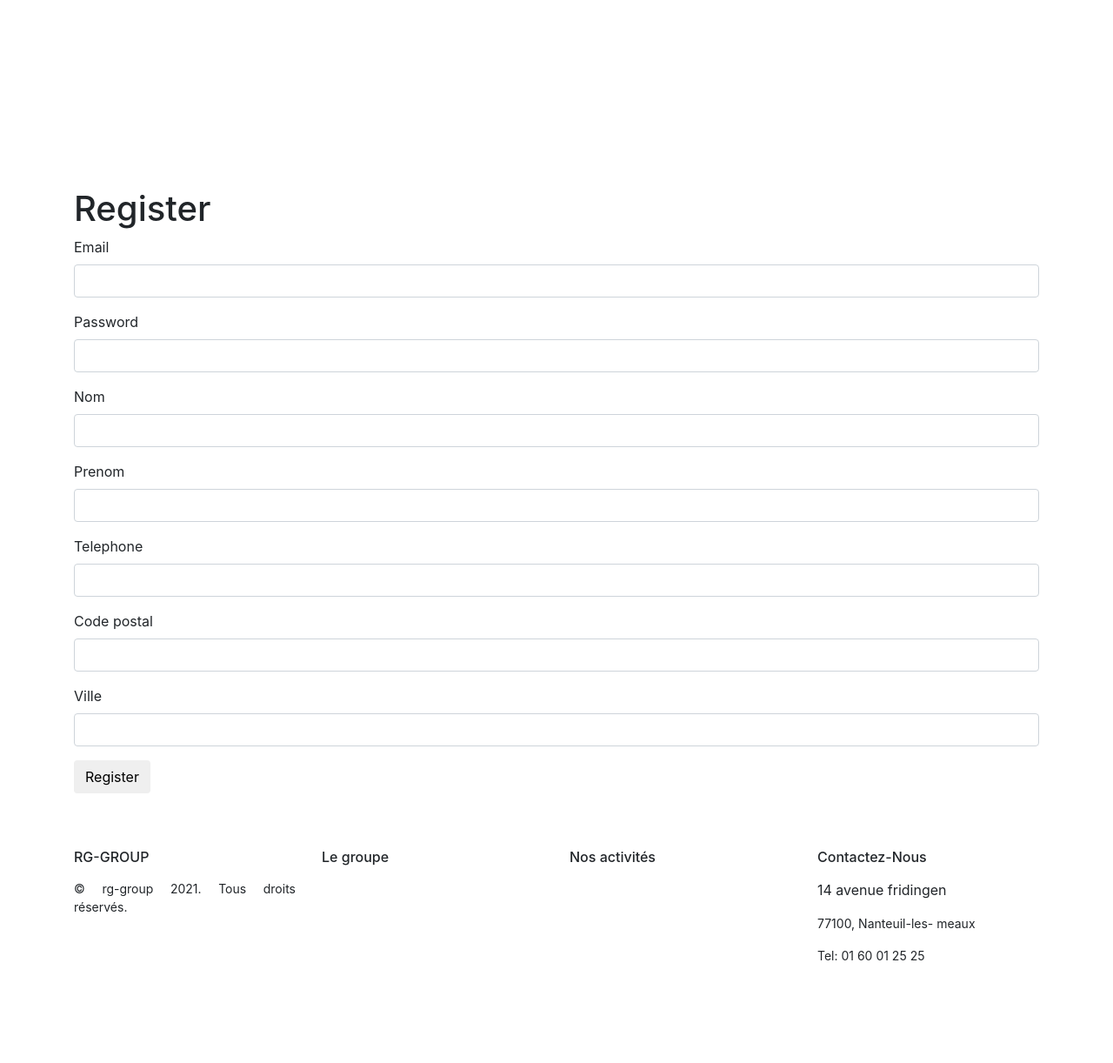
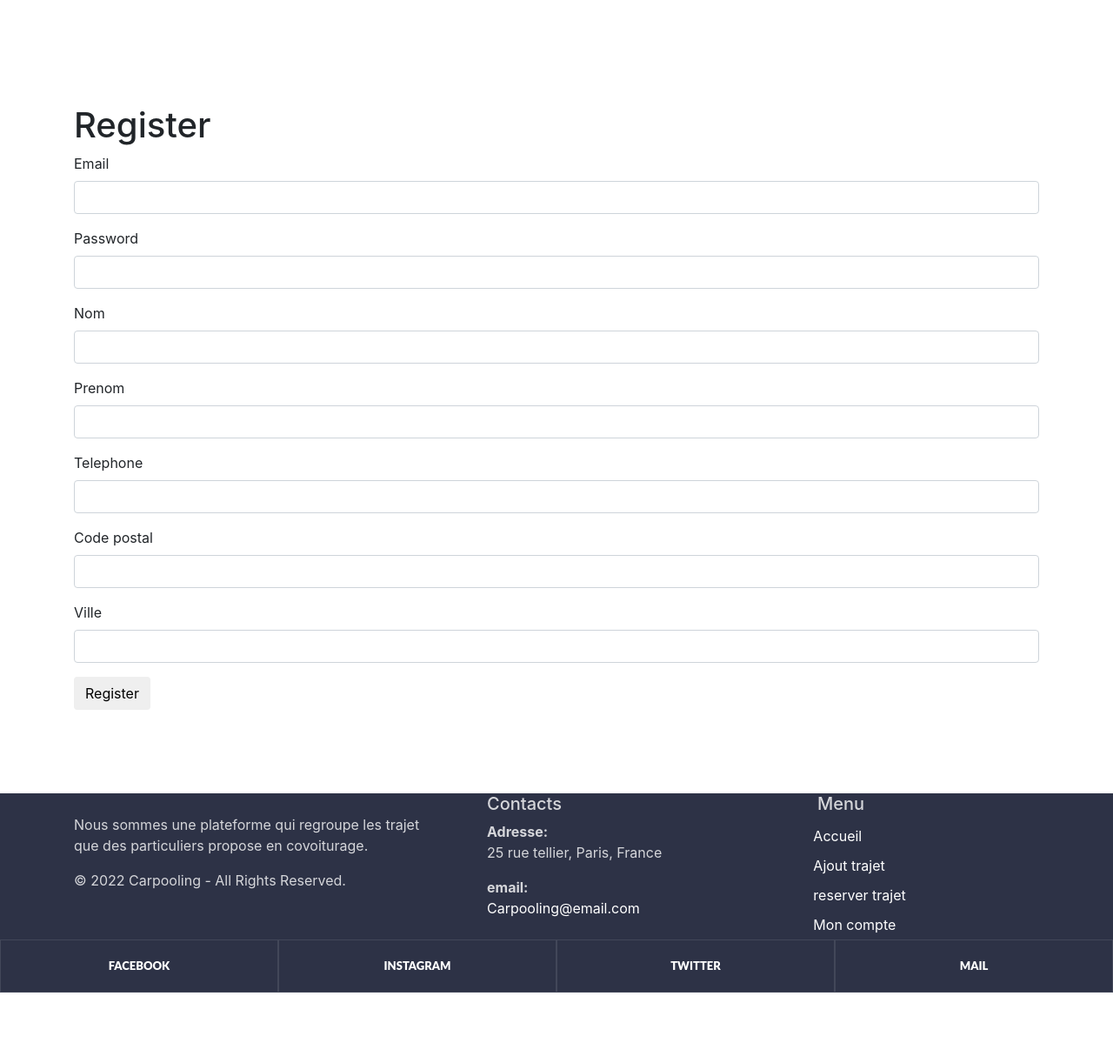
Before and after one commit to mylenegoberville/covoiturage, a Symfony app: template templates/registration/register.html.twig in a window 1280 px wide. Shown: the part 56-1278 px from the top of the page at 87% size. After the commit the page ends 1197 px from the top, so only its background shows below. Run offline with Twig, Linux system fonts and the light colour scheme; the template is opened without the code that fills it, so the values that code supplies are empty; form fields are guessed from the names that the template uses; some libraries are stand-ins or nearby versions.

Commit message:
udpate layout

```diff
--- a/templates/base.html.twig
+++ b/templates/base.html.twig
@@ -7,6 +7,7 @@
 
     {% block stylesheets %}
         {# Bootstrap CSS #}
+        <link href="//maxcdn.bootstrapcdn.com/bootstrap/4.1.1/css/bootstrap.min.css" rel="stylesheet" id="bootstrap-css">
         <link rel="stylesheet" href="https://maxcdn.bootstrapcdn.com/bootstrap/4.0.0/css/bootstrap.min.css" integrity="sha384-Gn5384xqQ1aoWXA+058RXPxPg6fy4IWvTNh0E263XmFcJlSAwiGgFAW/dAiS6JXm" crossorigin="anonymous">
     {% endblock %}
 
@@ -29,6 +30,8 @@
         <script src="https://cdnjs.cloudflare.com/ajax/libs/popper.js/1.12.9/umd/popper.min.js" integrity="sha384-ApNbgh9B+Y1QKtv3Rn7W3mgPxhU9K/ScQsAP7hUibX39j7fakFPskvXusvfa0b4Q" crossorigin="anonymous"></script>
         <script src="https://maxcdn.bootstrapcdn.com/bootstrap/4.0.0/js/bootstrap.min.js" integrity="sha384-JZR6Spejh4U02d8jOt6vLEHfe/JQGiRRSQQxSfFWpi1MquVdAyjUar5+76PVCmYl" crossorigin="anonymous"></script>
 
+        <script src="//maxcdn.bootstrapcdn.com/bootstrap/4.1.1/js/bootstrap.min.js"></script>
+        <script src="//cdnjs.cloudflare.com/ajax/libs/jquery/3.2.1/jquery.min.js"></script>
 </body>
 
 </html>
--- a/templates/layout/footer.html.twig
+++ b/templates/layout/footer.html.twig
@@ -1,75 +1,98 @@
 <!-- Footer-->
 <style>
-    a{
-        text-decoration: none;
-        color: white;
+    .context-dark, .bg-gray-dark, .bg-primary {
+        color: rgba(255, 255, 255, 0.8);
+    }
 
+    .footer-classic a, .footer-classic a:focus, .footer-classic a:active {
+        color: #ffffff;
     }
-    a:hover{
-        color: #868990;
+    .nav-list li {
+        padding-top: 5px;
+        padding-bottom: 5px;
     }
-    .hauteur{
 
-        padding-top: 5%;
+    .nav-list li a:hover:before {
+        margin-left: 0;
+        opacity: 1;
+        visibility: visible;
+    }
+
+    ul, ol {
+        list-style: none;
+        padding: 0;
+        margin: 0;
+    }
+
+    .social-inner {
+        display: flex;
+        flex-direction: column;
+        align-items: center;
+        width: 100%;
+        padding: 23px;
+        font: 900 13px/1 "Lato", -apple-system, BlinkMacSystemFont, "Segoe UI", Roboto, "Helvetica Neue", Arial, sans-serif;
+        text-transform: uppercase;
+        color: rgba(255, 255, 255, 0.5);
+    }
+    .social-container .col {
+        border: 1px solid rgba(255, 255, 255, 0.1);
+    }
+    .nav-list li a:before {
+        content: "\f14f";
+        font: 400 21px/1 "Material Design Icons";
+        color: #4d6de6;
+        display: inline-block;
+        vertical-align: baseline;
+        margin-left: -28px;
+        margin-right: 7px;
+        opacity: 0;
+        visibility: hidden;
+        transition: .22s ease;
     }
 
 
     </style>
-    <footer class="footer hauteur text-justify  ">
-
-       <div class=" container ">
-           <div class="row ">
-               <!-- Footer Social Icons-->
-               <div class=" col-lg-3  mb-lg-0">
-                   <h6 class="mb-3"> RG-GROUP</h6>
-                   <p class="underline_text1"></p>
-                   <p style="font-size: 14px" class="sous_text_footer"> © rg-group 2021. Tous droits réservés.</p>
-
-                  <!-- <a class="btn btn-outline-light btn-social mx-1" href="#!"><i class="fab fa-fw fa-facebook-f"></i></a>
-                   <a class="btn btn-outline-light btn-social mx-1" href="#!"><i class="fab fa-fw fa-twitter"></i></a>
-                   <a class="btn btn-outline-light btn-social mx-1" href="#!"><i class="fab fa-fw fa-linkedin-in"></i></a>
-                   <a class="btn btn-outline-light btn-social mx-1" href="#!"><i class="fab fa-fw fa-dribbble"></i></a>-->
-               </div>
-               <!-- Footer About Text-->
-               <div class="col-lg-3 ">
-                   <h6 class="mb-3 " > Le groupe</h6>
-                   <p class="underline_text"></p>
 
 
-                   <p style="font-size: 14px;" > <a class="sous_text_footer" href="https://rg-group.fr/qui-sommes-nous">  Qui sommes nous? </a></p>
-                   <P style="font-size: 14px;"> <a class="sous_text_footer" href="https://rg-group.fr/le-mot-de-la-fondatrice"> Le mot de la fondatrice </a></P>
-                   <p style="font-size: 14px;"> <a class="sous_text_footer" href=" https://rg-group.fr/rh-richesses-humaines"> RH-Richesse Humaine </a></p>
 
+    <br><br><br><br>
+<footer class="section footer-classic context-dark bg-image" style="background: #2d3246;">
+        <div class="container">
+          <div class="row row-30">
+            <div class="col-md-4 col-xl-5">
+              <div class="pr-xl-4">
+              </br>
+                <p>Nous sommes une plateforme qui regroupe les trajet que des particuliers propose en covoiturage.</p>
+                <!-- Rights-->
+                <p class="rights"><span>©  </span><span class="copyright-year">2022</span><span> </span><span>Carpooling</span><span> - </span><span>All Rights Reserved.</span></p>
               </div>
-
-               <div class="col-lg-3 ">
-                    <h6 class="mb-3"> Nos activités</h6>
-                    <p class="underline_text"></p>
-                    <p style="font-size: 14px;"><a class="sous_text_footer" href="https://rg-group.fr/desamiantage-et-depollution">
-                         Désamiantage déplombage
-                        <br>  décontruction </a>
-                    </p>
-                    <p style="font-size: 14px;"> <a class="sous_text_footer" href="https://rg-group.fr/couvreurs-et-cordistes"> Couvreurs et cordistes </a></p>
-                    <P style="font-size: 14px;"> <a class="sous_text_footer" href="https://rg-group.fr/transport-et-location-de-materiels-de-chantier">Transport et location de matériel de chantier </a></P>
-                    <p style="font-size: 14px;"> <a class="sous_text_footer" href=" https://rg-group.fr/metallerie/"> Entretien de verrières industrielles et parisiennes</a></p>
-
-
             </div>
-
-               <!-- Footer Contactez-nous-->
-               <div class="col-lg-3 mb-lg-0">
-                   <h6 class="mb-3 ">Contactez-Nous</h6>
-                   <p class="underline_text"></p>
-
-                   <p class="sous_text_footer ">14 avenue fridingen</p>
-                       <p style="font-size: 14px;"class="sous_text_footer">77100, Nanteuil-les- meaux </p>
-                       <p  style="font-size: 14px;"class="sous_text_footer">Tel: 01 60 01 25 25 </p>
-                   </p>
+            <div class="col-md-4">
+              <h5>Contacts</h5>
+              <dl class="contact-list">
+                <dt>Adresse:</dt>
+                <dd>25 rue tellier, Paris, France</dd>
+              </dl>
+              <dl class="contact-list">
+                <dt>email:</dt>
+                <dd><a href="mailto:#">Carpooling@email.com</a></dd>
+              </dl>
+            </div>
+            <div class="col-md-4 col-xl-3">
+              <h5>Menu</h5>
+              <ul class="nav-list">
+                <li><a href="#">Accueil</a></li>
+                <li><a href="#">Ajout trajet</a></li>
+                <li><a href="#">reserver trajet</a></li>
+                <li><a href="#">Mon compte</a></li>
+              </ul>
             </div>
           </div>
         </div>
+        <div class="row no-gutters social-container">
+          <div class="col"><a class="social-inner" href="#"><span class="icon mdi mdi-facebook"></span><span>Facebook</span></a></div>
+          <div class="col"><a class="social-inner" href="#"><span class="icon mdi mdi-instagram"></span><span>Instagram</span></a></div>
+          <div class="col"><a class="social-inner" href="#"><span class="icon mdi mdi-twitter"></span><span>Twitter</span></a></div>
+          <div class="col"><a class="social-inner" href="#"><span class="icon mdi mdi-youtube-play"></span><span>Mail</span></a></div>
+        </div>
       </footer>
-     <!-- Copyright Section
-     <div class="copyright py-4 text-center text-white">
-       <div class="container"><small>Copyright &copy; Your Website 2021</small></div>
-     </div>-->
--- a/templates/layout/header.html.twig
+++ b/templates/layout/header.html.twig
@@ -1,4 +1,4 @@
 <div class="container" >
-    <br><br><br><br><br><br>
+    <br><br>
 
     </div>
```
Lines whose indentation alone changed are shown as unchanged.
